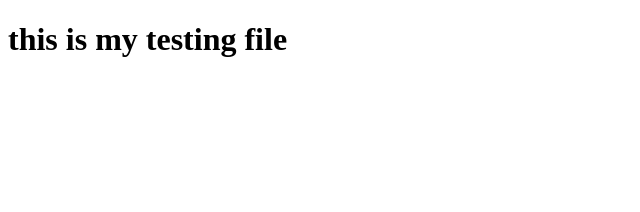
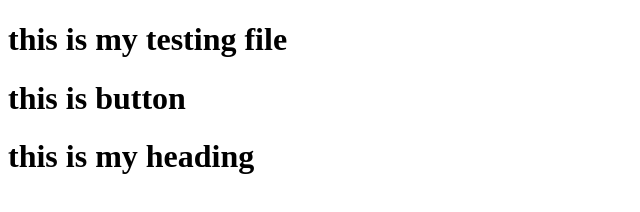
Before and after one commit to Akib-Ali/temp_github, a plain HTML site: page index.html in a window 1280 px wide. Shown: the whole page, without its empty margins (0-640 px from the left). Drawn offline with Linux system fonts and the light colour scheme.

Commit message:
add heading

```diff
--- a/index.html
+++ b/index.html
@@ -7,6 +7,8 @@
 </head>
 <body>
     <h1>this is my testing file</h1>
+    <h1>this is button</h1>
+    <h1>this is my heading</h1>
 
 </body>
 </html>
```
